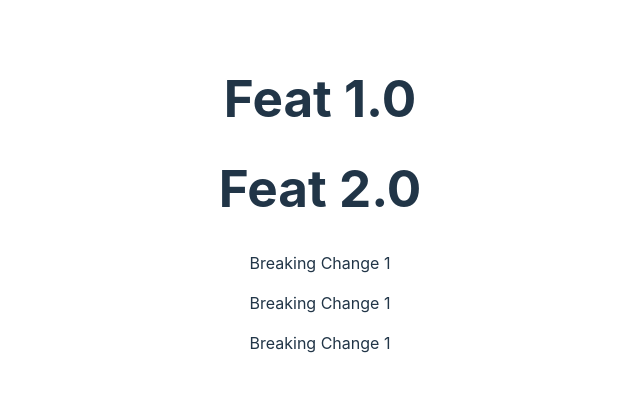
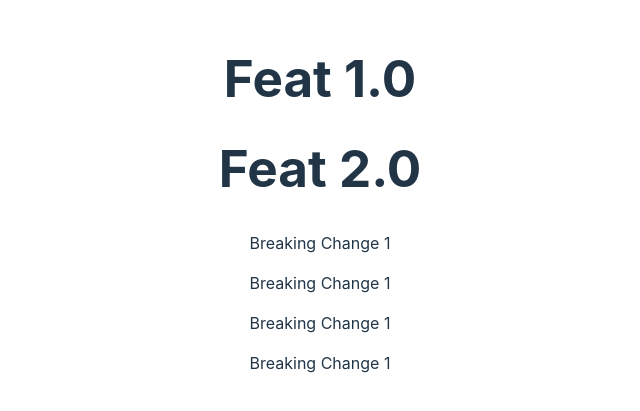
Before and after one commit to Calebosam/version-frontend, a React (Vite) app: page / in a window 1280 px wide. Shown: the part 197-608 px from the top of the page, without its empty margins (320-960 px from the left). Built offline with nearby package versions, Linux system fonts and the light colour scheme.

Commit message:
fix: resolve some issue

```diff
--- a/src/App.jsx
+++ b/src/App.jsx
@@ -9,6 +9,8 @@ function App() {
       <p>Breaking Change 1</p>
       <p>Breaking Change 1</p>
       <p>Breaking Change 1</p>
+      <p>Breaking Change 1</p>
+
     </>
   )
 }
```
